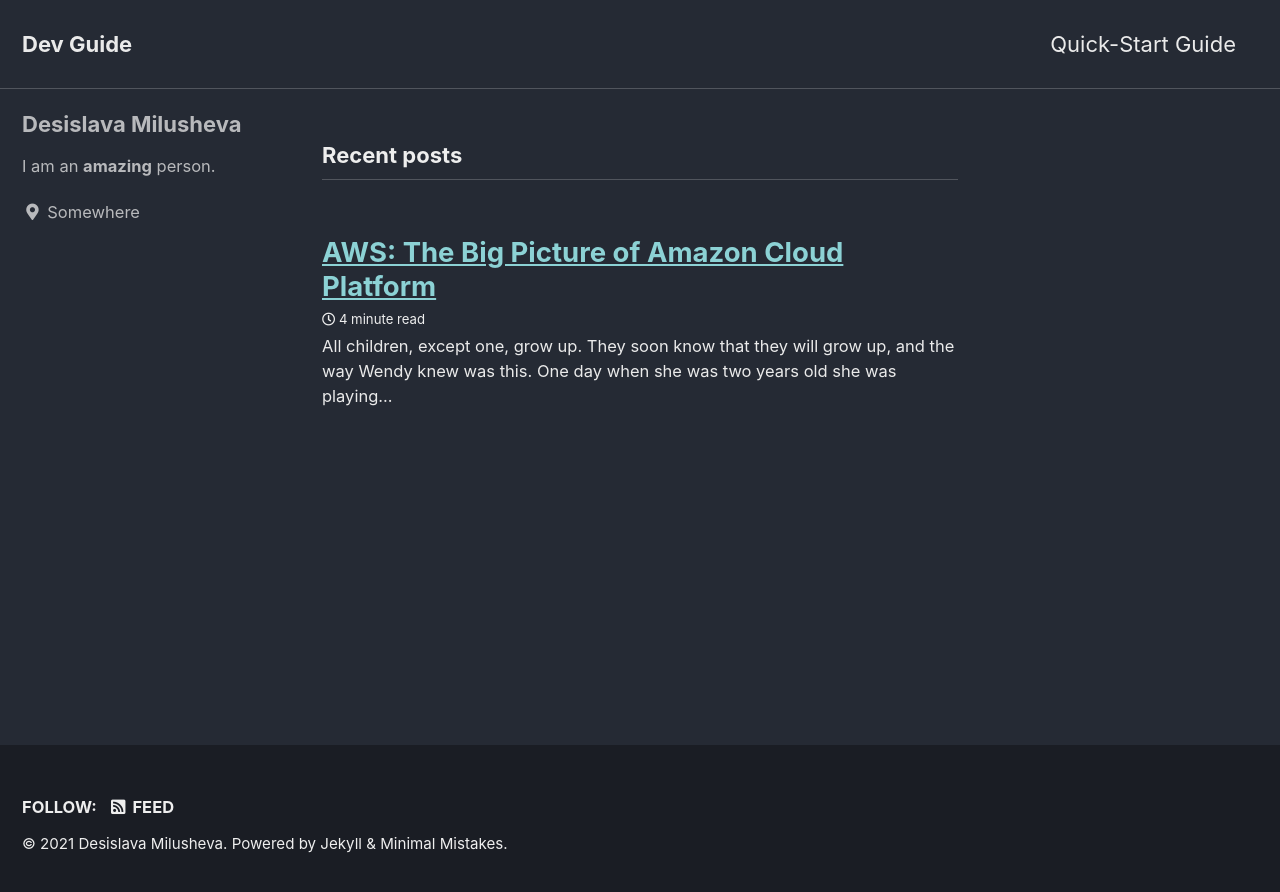
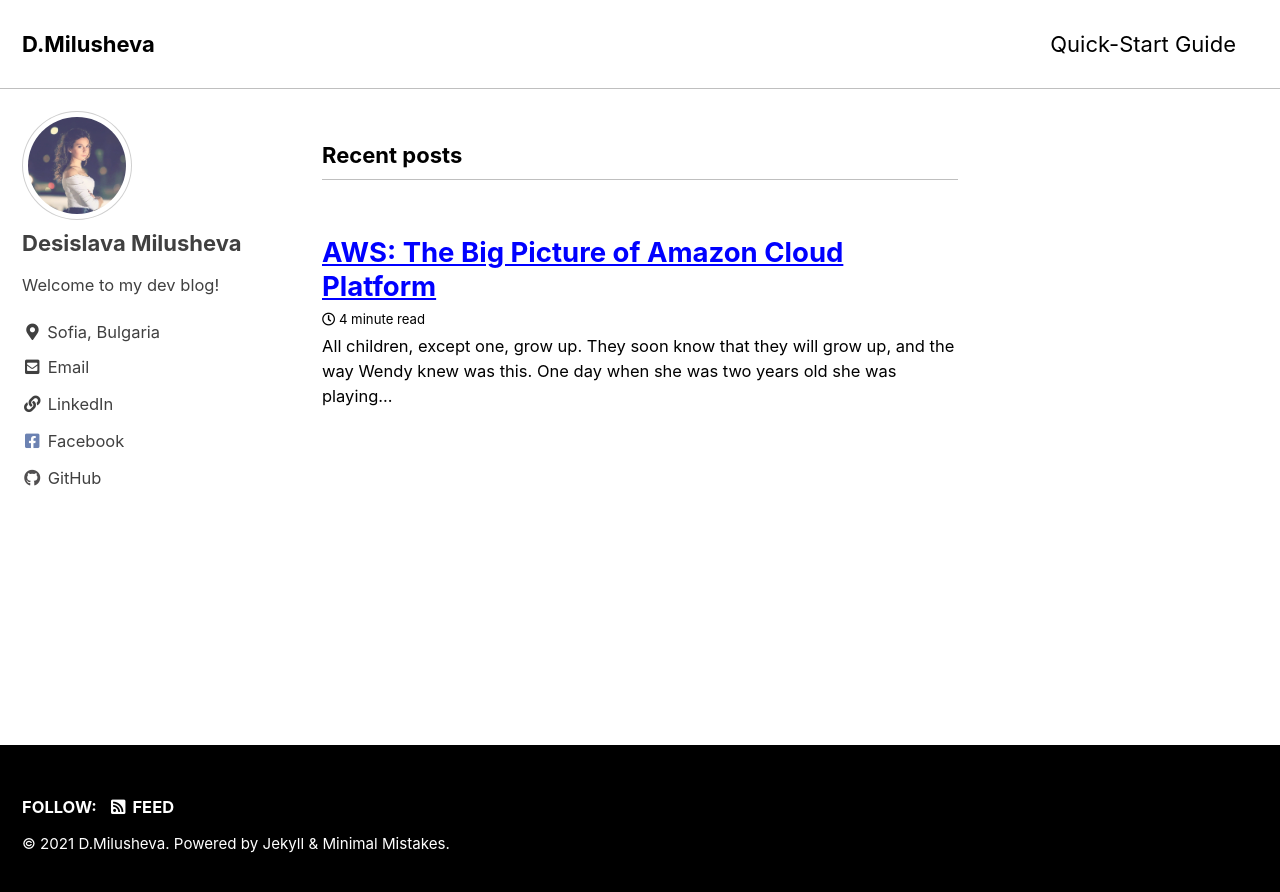
Before and after one commit to desi109/D.Milusheva, a Jekyll site: the page built from index.html, in a window 1280 px wide. Shown: the top 892 px of the page. Built offline with Jekyll 4.4.1, drawn with Linux system fonts in a browser that asks for light colours; cached includes are drawn as plain includes; the list of posts is cut into pages by our own code.

Commit message:
Edit files

```diff
--- a/_config.yml
+++ b/_config.yml
@@ -12,18 +12,18 @@
 
 # theme                  : "minimal-mistakes-jekyll"
 # remote_theme           : "mmistakes/minimal-mistakes"
-minimal_mistakes_skin    : "dark" # "air", "aqua", "contrast", "dark", "dirt", "neon", "mint", "plum", "sunrise"
+minimal_mistakes_skin    : "contrast" # "air", "aqua", "contrast", "dark", "dirt", "neon", "mint", "plum", "sunrise"
 
 # Site Settings
 locale                   : "en-US"
-title                    : "Dev Guide"
+title                    : "D.Milusheva"
 title_separator          : "-"
 subtitle                 : # site tagline that appears below site title in masthead
-name                     : "Desislava Milusheva"
+name                     : "D.Milusheva"
 description              : "An amazing website."
-url                      : # the base hostname & protocol for your site e.g. "https://mmistakes.github.io"
+url                      : "https://desi109.github.io/D.Milusheva" # the base hostname & protocol for your site e.g. "https://mmistakes.github.io"
 baseurl                  : # the subpath of your site, e.g. "/blog"
-repository               : # GitHub username/repo-name e.g. "mmistakes/minimal-mistakes"
+repository               : "desi109/D.Milusheva" # GitHub username/repo-name e.g. "mmistakes/minimal-mistakes"
 teaser                   : # path of fallback teaser image, e.g. "/assets/images/500x300.png"
 logo                     : # path of logo image to display in the masthead, e.g. "/assets/images/88x88.png"
 masthead_title           : # overrides the website title displayed in the masthead, use " " for no title
@@ -38,10 +38,10 @@ comments:
   facebook:
     # https://developers.facebook.com/docs/plugins/comments
     appid                :
-    num_posts            : # 5 (default)
-    colorscheme          : # "light" (default), "dark"
+    num_posts            : 5 # 5 (default)
+    colorscheme          : "light" # "light" (default), "dark"
   utterances:
-    theme                : # "github-light" (default), "github-dark"
+    theme                : "github-light" # "github-light" (default), "github-dark"
     issue_term           : # "pathname" (default)
   staticman:
     branch               : # "master"
@@ -58,7 +58,7 @@ algolia:
   application_id         : # YOUR_APPLICATION_ID
   index_name             : # YOUR_INDEX_NAME
   search_only_api_key    : # YOUR_SEARCH_ONLY_API_KEY
-  powered_by             : # true (default), false
+  powered_by             : false # true (default), false
 google:
   search_engine_id       : # YOUR_SEARCH_ENGINE_ID
   instant_search         : # false (default), true
@@ -94,26 +94,26 @@ analytics:
 # Site Author
 author:
   name             : "Desislava Milusheva"
-  avatar           : # path of avatar image, e.g. "/assets/images/bio-photo.jpg"
-  bio              : "I am an **amazing** person."
-  location         : "Somewhere"
+  avatar           : "/assets/images/bio-photo.jpg"  # path of avatar image,"/assets/images/bio-photo.jpg"
+  bio              : "Welcome to my dev blog!"
+  location         : "Sofia, Bulgaria"
   email            :
   links:
     - label: "Email"
       icon: "fas fa-fw fa-envelope-square"
-      # url: "mailto:your.name@email.com"
+      url: "mailto:demiludheva@gmail.com"
     - label: "Website"
       icon: "fas fa-fw fa-link"
       # url: "https://your-website.com"
-    - label: "Twitter"
-      icon: "fab fa-fw fa-twitter-square"
-      # url: "https://twitter.com/"
+    - label: "LinkedIn"
+      icon: "fas fa-fw fa-link"
+      url: "https://www.linkedin.com/in/desislava-milusheva-200574151"
     - label: "Facebook"
       icon: "fab fa-fw fa-facebook-square"
-      # url: "https://facebook.com/"
+      url: "https://facebook.com/deisi.deisi"
     - label: "GitHub"
       icon: "fab fa-fw fa-github"
-      # url: "https://github.com/"
+      url: "https://github.com/desi109"
     - label: "Instagram"
       icon: "fab fa-fw fa-instagram"
       # url: "https://instagram.com/"
```
Also changed, not shown: notes.txt (added, +12 -0 lines), README.md, README2.md (added), assets/images/bio-photo.jpg (added).
